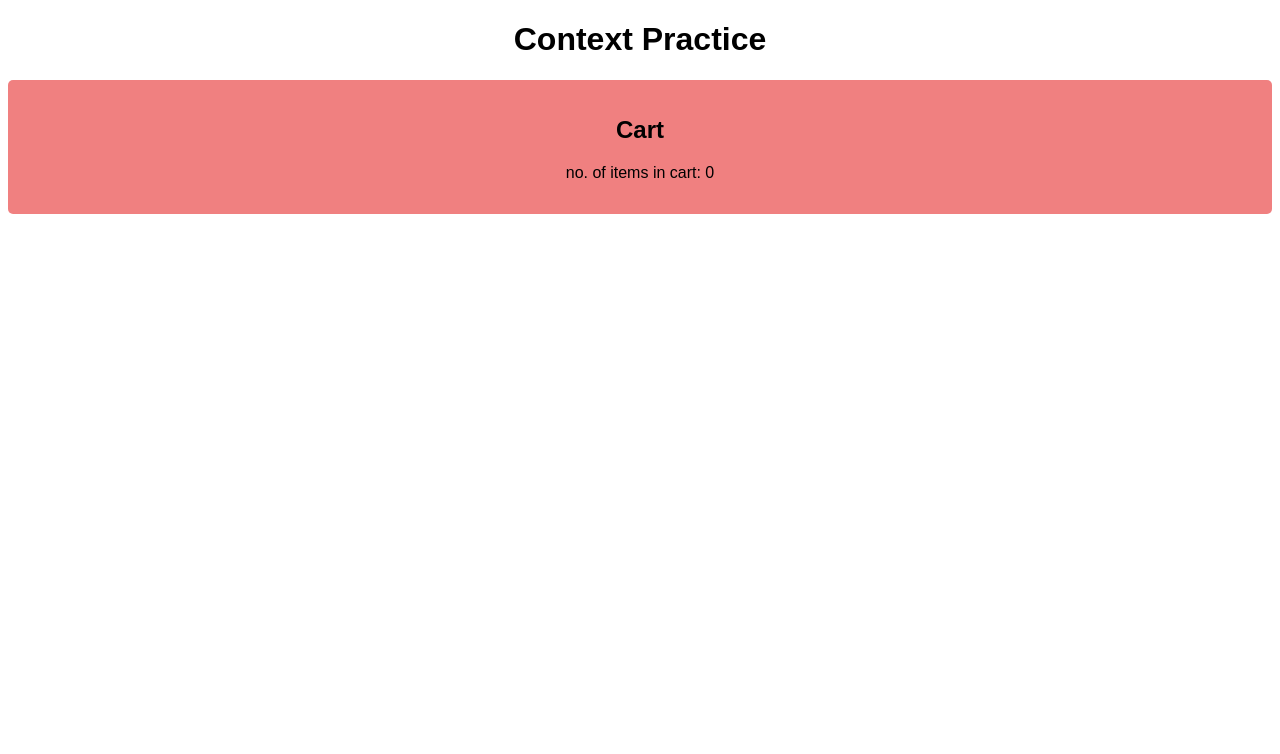
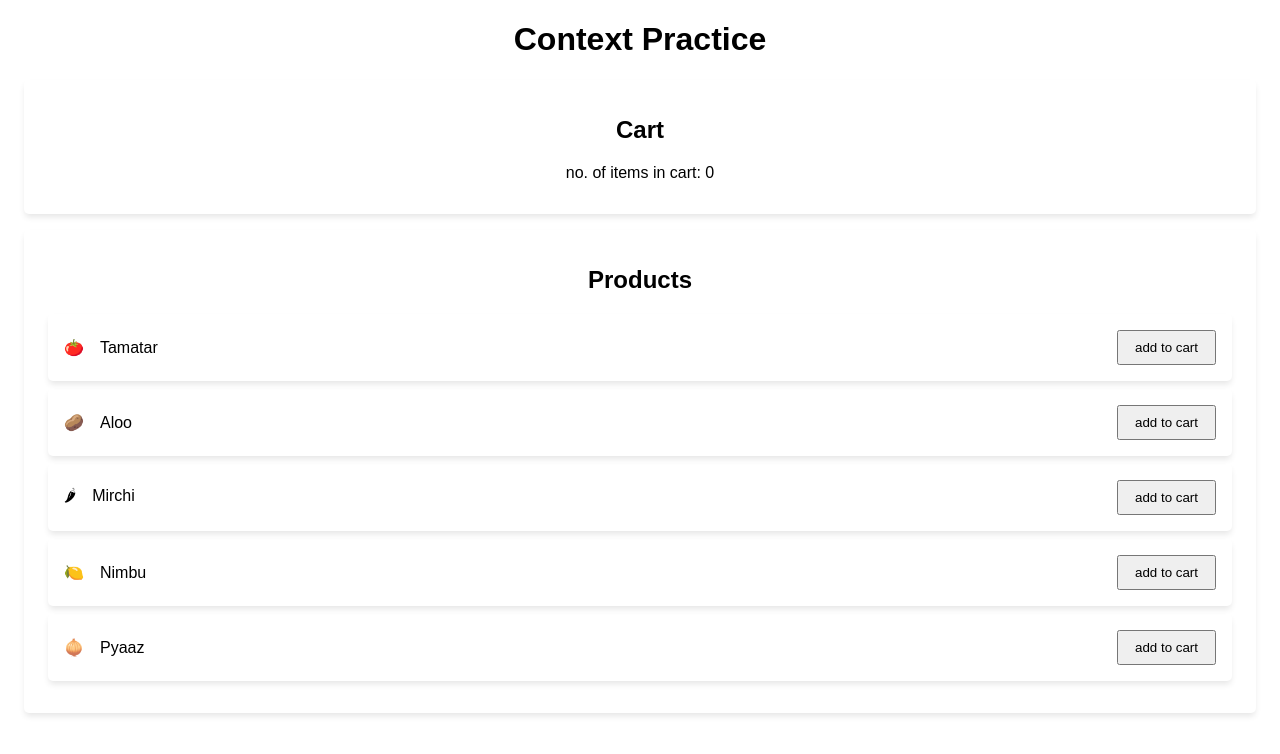
Before and after one commit to SK02K1/context-practice, a React (Create React App) app: page / in a window 1280 px wide. Shown: the top 754 px of the page. Built offline with nearby package versions, Linux system fonts and the light colour scheme.

Commit message:
add: products component

```diff
--- a/src/App.jsx
+++ b/src/App.jsx
@@ -1,4 +1,5 @@
 import { Cart } from "./components/Cart";
+import { Products } from "./components/Products";
 import "./styles.css";
 
 export default function App() {
@@ -6,6 +7,7 @@ export default function App() {
     <div className="App">
       <h1>Context Practice</h1>
       <Cart />
+      <Products />
     </div>
   );
 }
--- a/src/components/Cart.jsx
+++ b/src/components/Cart.jsx
@@ -1,6 +1,6 @@
 export const Cart = () => {
   return (
-    <div className="cart">
+    <div className="cart box">
       <h2>Cart</h2>
       <p>no. of items in cart: 0 </p>
     </div>
--- /dev/null
+++ b/src/components/Products.jsx
@@ -0,0 +1,22 @@
+import { groceryItems } from "../data/grocery-items";
+
+export const Products = () => {
+  return (
+    <div className="products box">
+      <h2>Products</h2>
+      <ul class="list">
+        {groceryItems.map(({ id, name, icon }) => {
+          return (
+            <li className="list-item box" key={id}>
+              <div>
+                <span className="icon">{icon}</span>
+                <span>{name}</span>
+              </div>
+              <button class="btn">add to cart</button>
+            </li>
+          );
+        })}
+      </ul>
+    </div>
+  );
+};
--- /dev/null
+++ b/src/data/grocery-items.js
@@ -0,0 +1,27 @@
+export const groceryItems = [
+  {
+    id: 1,
+    name: "Tamatar",
+    icon: "🍅"
+  },
+  {
+    id: 2,
+    name: "Aloo",
+    icon: "🥔"
+  },
+  {
+    id: 3,
+    name: "Mirchi",
+    icon: "🌶"
+  },
+  {
+    id: 3,
+    name: "Nimbu",
+    icon: "🍋"
+  },
+  {
+    id: 3,
+    name: "Pyaaz",
+    icon: "🧅"
+  }
+];
--- a/src/styles.css
+++ b/src/styles.css
@@ -3,8 +3,36 @@
   text-align: center;
 }
 
-.cart {
-  background-color: lightcoral;
+.box {
+  box-shadow: 0px 4px 6px -1px rgba(0, 0, 0, 0.1);
+}
+
+.btn {
+  padding: 0.5rem 1rem;
+  cursor: pointer;
+}
+
+.cart,
+.products {
   padding: 1rem;
+  margin: 1rem;
   border-radius: 5px;
 }
+
+.list {
+  list-style-type: none;
+  padding: 0;
+}
+
+.list-item {
+  display: flex;
+  justify-content: space-between;
+  align-items: center;
+  padding: 1rem;
+  margin: 0.5rem;
+  border-radius: 5px;
+}
+
+.icon {
+  margin-right: 1rem;
+}
```
